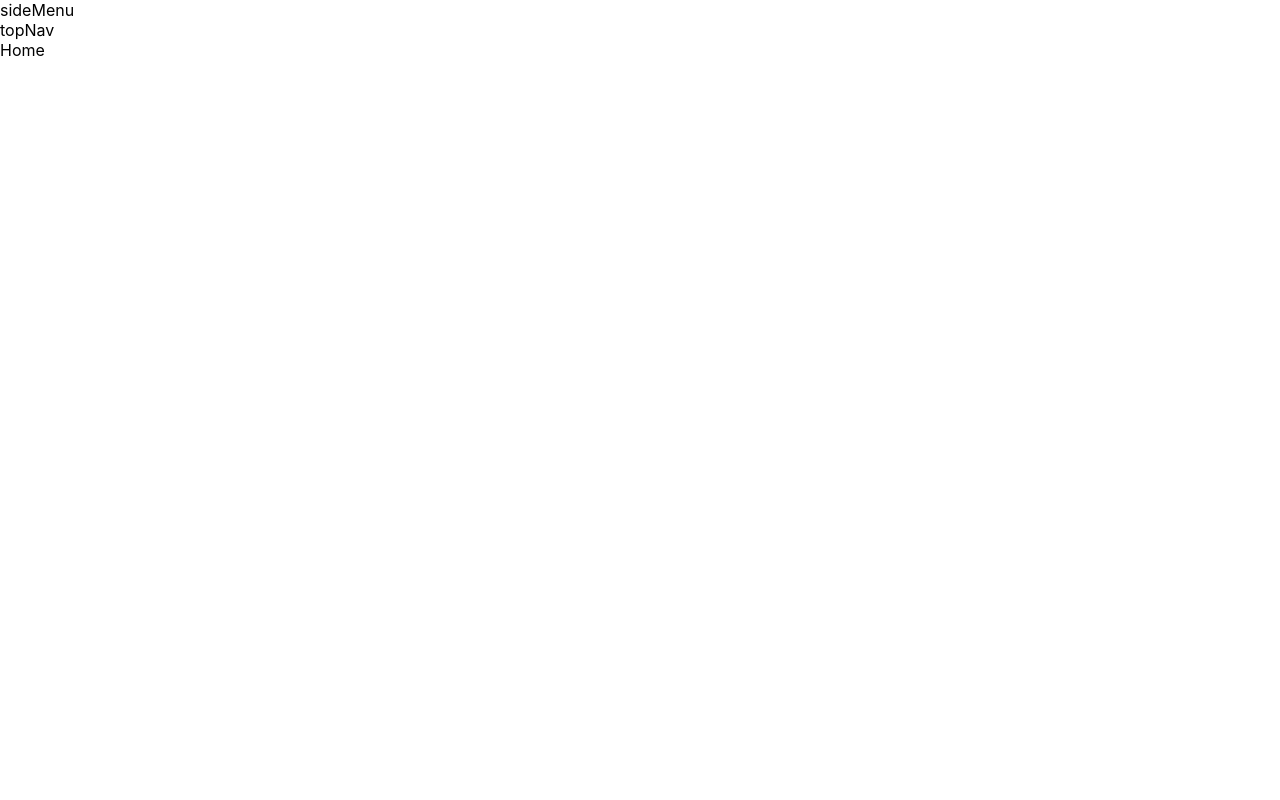
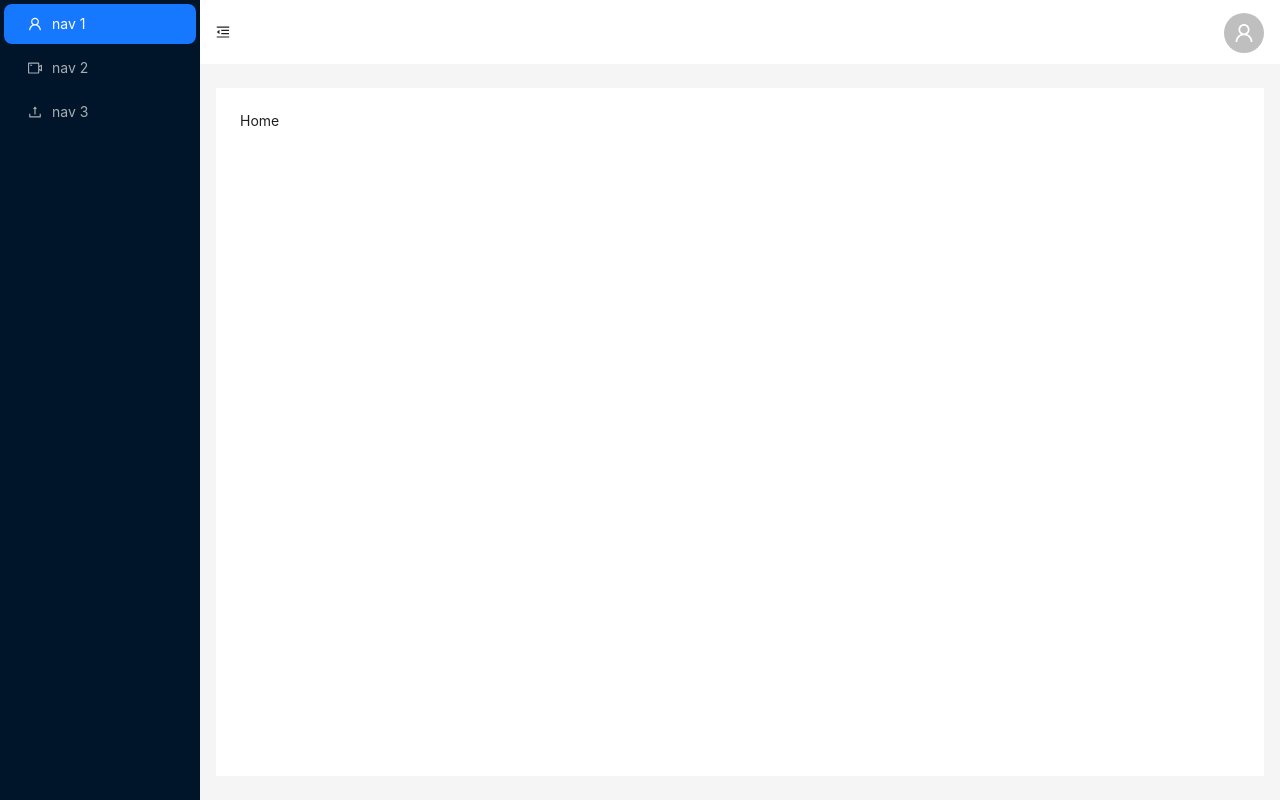
Before and after one commit to gaowentian0101/news, a React (Create React App) app: page /#/home in a window 1280 px wide. Built offline with nearby package versions, Linux system fonts and the light colour scheme; sample sign-in values are in the browser's storage.

Commit message:
1.引入antd页面架构已搭建2.修改readme文件

```diff
--- a/src/App.js
+++ b/src/App.js
@@ -1,9 +1,9 @@
 import IndexRouter from "./router/IndexRouter";
 function App() {
   return (
-    <div>
-     <IndexRouter></IndexRouter>
-    </div>
+
+    <IndexRouter></IndexRouter>
+
   );
 }
 
--- a/src/components/sandBox/sideMenu.js
+++ b/src/components/sandBox/sideMenu.js
@@ -1,7 +1,37 @@
 import React from 'react'
-
+import { Layout, Menu } from 'antd';
+import {
+  UploadOutlined,
+  UserOutlined,
+  VideoCameraOutlined,
+} from '@ant-design/icons';
+const { Sider } = Layout;
 export default function sideMenu() {
   return (
-    <div>sideMenu</div>
+    <Sider trigger={null} collapsible >
+      <div className="logo" />
+      <Menu
+        theme="dark"
+        mode="inline"
+        defaultSelectedKeys={['1']}
+        items={[
+          {
+            key: '1',
+            icon: <UserOutlined />,
+            label: 'nav 1',
+          },
+          {
+            key: '2',
+            icon: <VideoCameraOutlined />,
+            label: 'nav 2',
+          },
+          {
+            key: '3',
+            icon: <UploadOutlined />,
+            label: 'nav 3',
+          },
+        ]}
+      />
+    </Sider>
   )
 }
--- a/src/components/sandBox/topNav.js
+++ b/src/components/sandBox/topNav.js
@@ -1,7 +1,35 @@
-import React from 'react'
+import React, { useState } from 'react';
+import { Layout, } from 'antd';
+import { UserOutlined } from '@ant-design/icons';
+import { Avatar } from 'antd';
+import {
+  MenuFoldOutlined,
+  MenuUnfoldOutlined,
+} from '@ant-design/icons';
+const { Header } = Layout;
+export default function TopNav() {
+  const [collapsed, setCollapsed] = useState(false);
+  return (
+    <Header className="site-layout-background" style={{ padding: '0 16px' }}>
+      {React.createElement(collapsed ? MenuUnfoldOutlined : MenuFoldOutlined, {
+        className: 'trigger',
+        onClick: () => setCollapsed(!collapsed),
+      })}
+      <div style={{ float: 'right' }}>
+        <Avatar size={{
+          xs: 12,
+          sm: 16,
+          md: 20,
+          lg: 32,
+          xl: 40,
+          xxl: 50,
+        }} icon={<UserOutlined />} />
+      </div>
 
-export default function topNav() {
-  return (
-    <div>topNav</div>
+      {/* {
+        collapsed ? <MenuUnfoldOutlined /> : <MenuFoldOutlined />
+      } */}
+    </Header>
+
   )
 }
--- a/src/index.css
+++ b/src/index.css
@@ -1,4 +1,5 @@
 body {
+  height: 100vh;
   margin: 0;
   font-family: -apple-system, BlinkMacSystemFont, 'Segoe UI', 'Roboto', 'Oxygen',
     'Ubuntu', 'Cantarell', 'Fira Sans', 'Droid Sans', 'Helvetica Neue',
--- /dev/null
+++ b/src/views/newssandbox/newssandbox.css
@@ -0,0 +1,25 @@
+#components-layout-demo-custom-trigger .trigger {
+    padding: 0 24px;
+    font-size: 18px;
+    line-height: 64px;
+    cursor: pointer;
+    transition: color 0.3s;
+  }
+
+  #components-layout-demo-custom-trigger .trigger:hover {
+    color: #1890ff;
+  }
+
+  #components-layout-demo-custom-trigger .logo {
+    height: 32px;
+    margin: 16px;
+    background: rgba(255, 255, 255, 0.3);
+  }
+
+  .site-layout .site-layout-background {
+    background: #fff;
+  }
+
+  #root,.ant-layout{
+    height: 100%;
+  }
--- a/src/views/newssandbox/newssandbox.js
+++ b/src/views/newssandbox/newssandbox.js
@@ -1,19 +1,29 @@
 import React from 'react'
 import { Redirect, Route, Switch } from 'react-router-dom'
-import SideMenu from '../../components/sandBox/sideMenu'
-import TopNav from '../../components/sandBox/topNav'
+import SideMenu from '../../components/sandBox/SideMenu'
+import TopNav from '../../components/sandBox/TopNav'
 import Home from './home/Home'
 import RightList from './right-manage/RightList'
 import RoleList from './right-manage/RoleList'
 import UserList from './user-manage/UserList'
 import Notfound from "./notfound/Notfound"
+import { Layout } from 'antd';
+import "./newssandbox.css"
+const { Content } = Layout;
 export default function newssandbox() {
     return (
-        <div>
-            {/* 侧边栏 */}
+        <Layout>
             <SideMenu></SideMenu>
-            {/* 导航栏 */}
+            <Layout className="site-layout">
                 <TopNav></TopNav>
+                <Content
+                    className="site-layout-background"
+                    style={{
+                        margin: '24px 16px',
+                        padding: 24,
+                        minHeight: 280,
+                    }}
+                >
                     <Switch>
                         <Route path='/home' component={Home}></Route>
                         <Route path='/user-manage/list' component={UserList}></Route>
@@ -21,9 +31,10 @@ export default function newssandbox() {
                         <Route path='/right-manage/right/list' component={RightList}></Route>
                         <Redirect from='/' to='/home' exact></Redirect>
                         <Route path='*' component={Notfound}></Route>
+                    </Switch>
+                </Content>
 
-            </Switch>
-
-        </div>
+            </Layout>
+        </Layout>
     )
 }
```
Also changed, not shown: 1 other file (tests, documents, lock files or other folders). Lines whose indentation alone changed are shown as unchanged.
